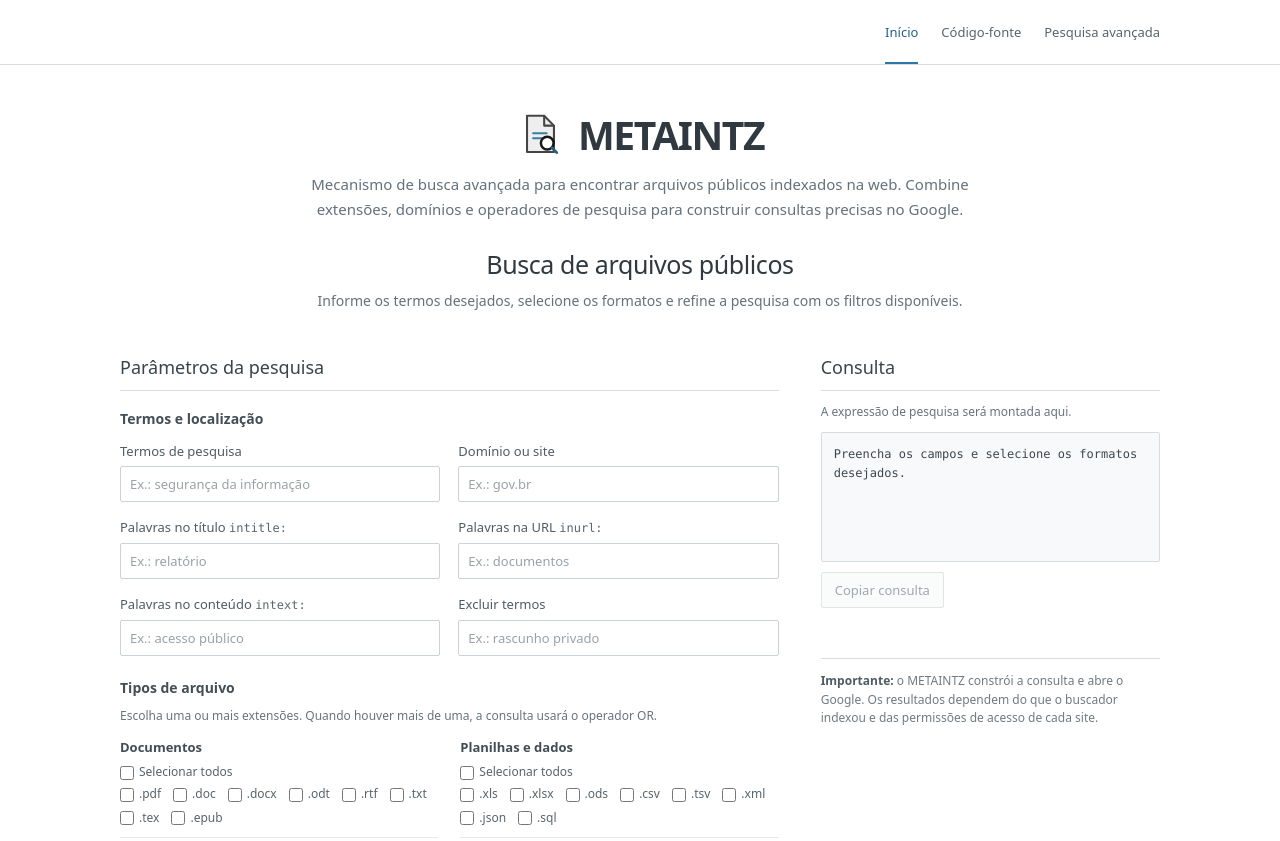
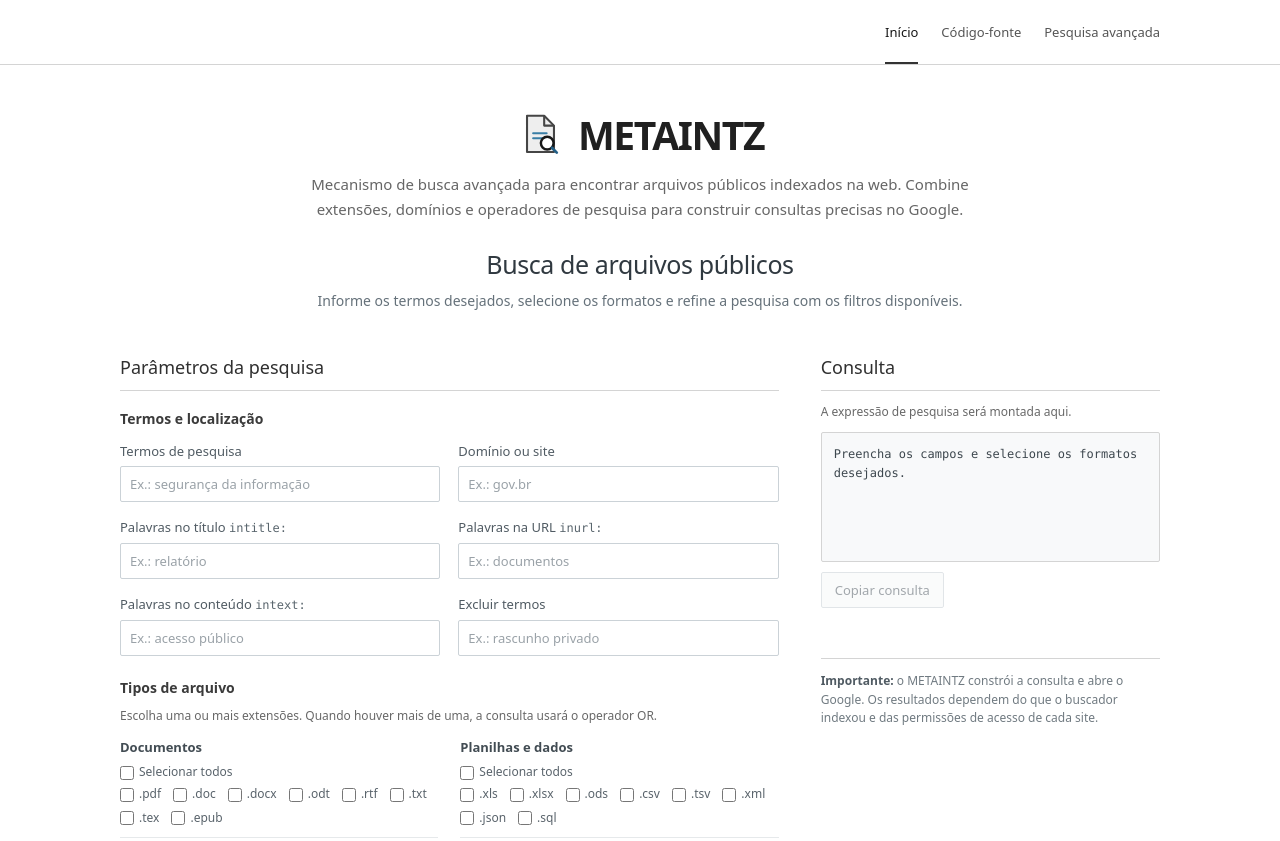
Before and after one commit to Z0TH729/METAINTZ, a plain HTML site: page index.html in a window 1280 px wide. Shown: the top 841 px of the page. Drawn offline with Linux system fonts and the light colour scheme.

Commit message:
Apply monochrome palette across METAINTZ interface

```diff
--- a/css/style.css
+++ b/css/style.css
@@ -1,13 +1,13 @@
 :root {
   font-family: "Noto Sans", "Liberation Sans", Arial, sans-serif;
-  color: #30343a;
-  background: #fff;
+  color: #292929;
+  background: #fdfdfd;
   font-synthesis: none;
   text-rendering: optimizeLegibility;
-  --blue: #2b78a8;
-  --blue-dark: #225f86;
-  --border: #d7dce0;
-  --muted: #69737c;
+  --blue: #333333;
+  --blue-dark: #171717;
+  --border: #d4d4d4;
+  --muted: #686868;
 }
 
 * { box-sizing: border-box; }
@@ -39,7 +39,7 @@ a:hover { color: var(--blue-dark); text-decoration: underline; }
 .site-nav { display: flex; align-items: center; gap: 23px; }
 .site-nav a {
   padding: 22px 0 20px;
-  color: #59636b;
+  color: #555555;
   font-size: 13px;
   border-bottom: 2px solid transparent;
 }
@@ -62,7 +62,7 @@ main { width: min(1040px, calc(100% - 40px)); margin: 0 auto; }
   justify-content: center;
   gap: 13px;
   margin: 0 auto 13px;
-  color: #303940;
+  color: #202020;
   font-size: 39px;
   line-height: 1;
   font-weight: 700;
@@ -77,7 +77,7 @@ main { width: min(1040px, calc(100% - 40px)); margin: 0 auto; }
 .brand-description {
   max-width: 670px;
   margin: 0 auto 27px;
-  color: #65717a;
+  color: #666666;
   font-size: 15px;
   line-height: 1.65;
 }
@@ -107,7 +107,7 @@ h1 {
 h2 {
   margin: 0 0 17px;
   padding-bottom: 9px;
-  color: #39434b;
+  color: #303030;
   border-bottom: 1px solid var(--border);
   font-size: 18px;
   font-weight: 400;
@@ -121,7 +121,7 @@ fieldset {
 legend {
   margin-bottom: 11px;
   padding: 0;
-  color: #454e55;
+  color: #3b3b3b;
   font-size: 14px;
   font-weight: 700;
 }
@@ -150,8 +150,8 @@ input[type="text"] {
   font-size: 13px;
 }
 input[type="text"]:focus {
-  border-color: #6b9fbd;
-  box-shadow: 0 0 0 2px #2b78a81a;
+  border-color: #777777;
+  box-shadow: 0 0 0 2px #00000012;
 }
 input[type="text"]::placeholder { color: #9aa2a8; }
 
@@ -194,7 +194,7 @@ input[type="checkbox"] {
   width: 14px;
   height: 14px;
   margin: 0;
-  accent-color: var(--blue);
+  accent-color: #333333;
 }
 .options-row { display: flex; flex-wrap: wrap; gap: 12px 22px; }
 .actions, .result-actions { display: flex; flex-wrap: wrap; gap: 9px; }
@@ -209,13 +209,13 @@ button {
   font-size: 13px;
   cursor: pointer;
 }
-button:hover { border-color: #9daeb9; background: #f0f3f5; }
+button:hover { border-color: #999999; background: #eeeeee; }
 button.primary {
-  border-color: var(--blue-dark);
+  border-color: #171717;
   color: #fff;
-  background: var(--blue);
+  background: #333333;
 }
-button.primary:hover { background: var(--blue-dark); }
+button.primary:hover { background: #171717; }
 button:disabled { opacity: .5; cursor: default; }
 
 .result-description {
```
